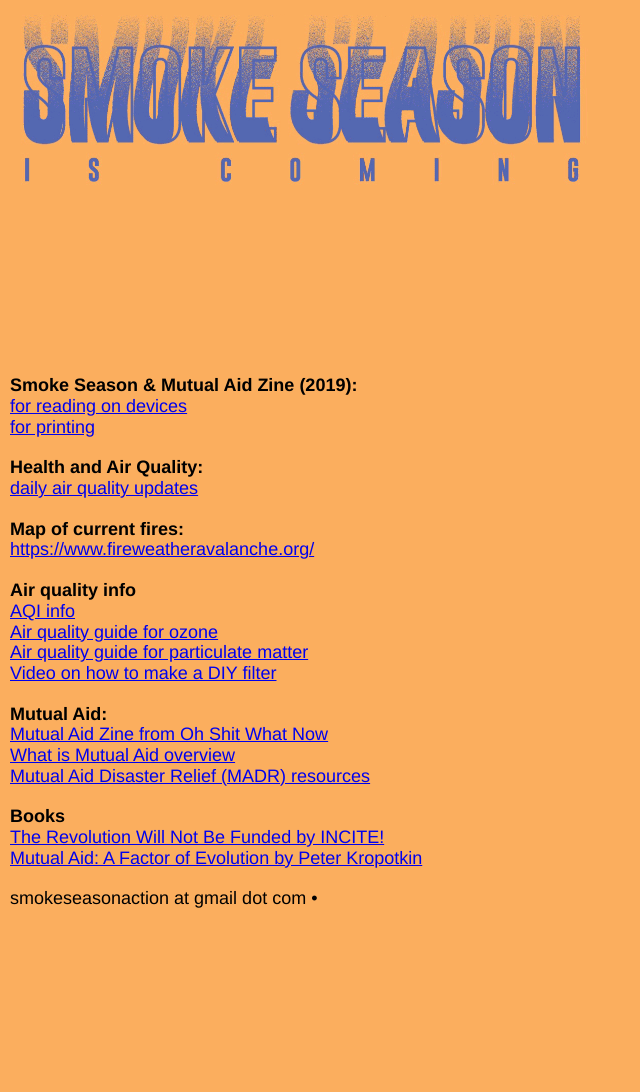
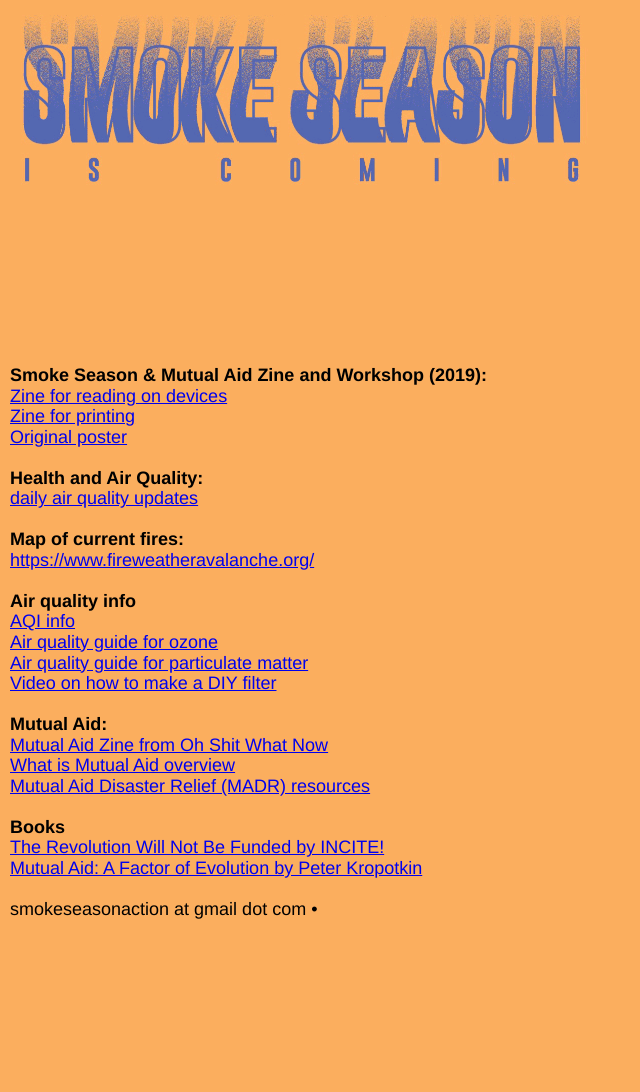
Before and after one commit to tychohoran/smokeseason, a Jekyll site: the page resources/index.html, which Jekyll copies as it is, in a window 1280 px wide. Shown: the whole page, without its empty margins (0-640 px from the left). Built offline with Jekyll 4.4.1, drawn with Linux system fonts in a browser that asks for light colours.

Commit message:
added poster to assets list

```diff
--- a/resources/index.html
+++ b/resources/index.html
@@ -20,13 +20,16 @@
     <div class="wrapper">
       <!-- oh god, I'm so sorry. -->
       <div class="resources">
-	<b>Smoke Season & Mutual Aid Zine (2019):</b>
+	<b>Smoke Season & Mutual Aid Zine and Workshop (2019):</b>
 	<ul>
 	  <li>
-	    <a href="https://imgur.com/a/C0if5bQ">for reading on devices</a>
+	    <a href="https://imgur.com/a/C0if5bQ">Zine for reading on devices</a>
 	  </li>
 	  <li>
-	    <a href="https://imgur.com/vvG115U">for printing</a>
+	    <a href="https://imgur.com/vvG115U">Zine for printing</a>
+	  </li>
+	  <li>
+	    <a href="assets/smokeseason_poster_draft.jpg" alt="Poster">Original poster</a>
 	  </li>
 	</ul>
       </div>
```
